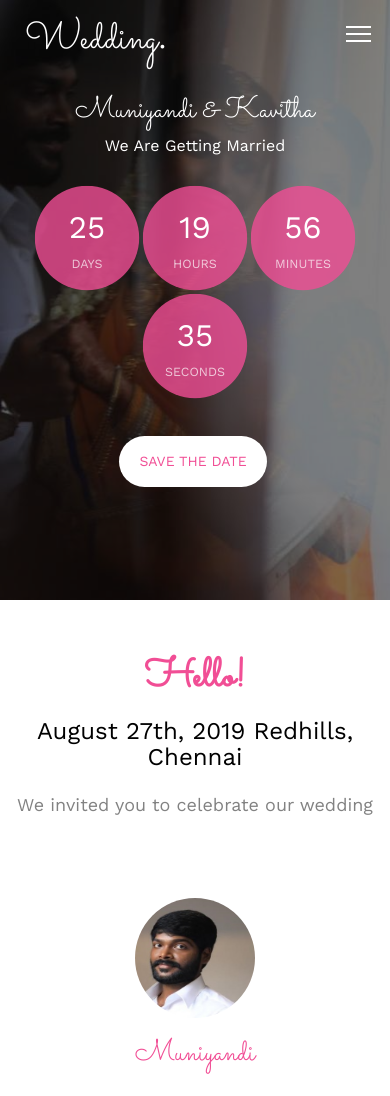
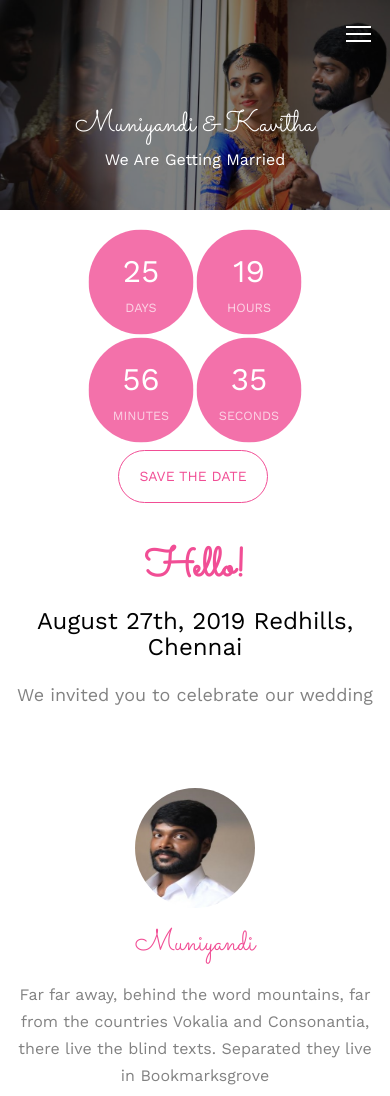
Before and after one commit to gkathir15/kvi, a plain HTML site: page index.html in a window 390 px wide. Shown: the top 1096 px of the page. Drawn offline with nearby package versions, Linux system fonts and the light colour scheme; some packages are replaced by stand-ins of ours; files whose address does not match are found by name.

Commit message:
image arrangement fix

```diff
--- a/css/style.css
+++ b/css/style.css
@@ -1840,4 +1840,28 @@ form label {
   opacity: 0;
 }
 
+/* changes */
+@media screen and (max-width: 425px){
+  #fh5co-logo{
+    display: none;
+  }
+  #fh5co-header{
+    height: 210px !important;
+  }
+  #fh5co-header .display-tc h1{
+    margin-top: 30px;
+  }
+  .simply-countdown{
+    padding: 0 30px;
+    transform: translateY(30px);
+  }
+  #fh5co-header .display-tc .btn{
+    border: 1px solid #F14E95 !important;
+  }
+  #fh5co-couple{
+    margin-top: 280px;
+  }
+}
+
+
 /*# sourceMappingURL=style.css.map */
```
